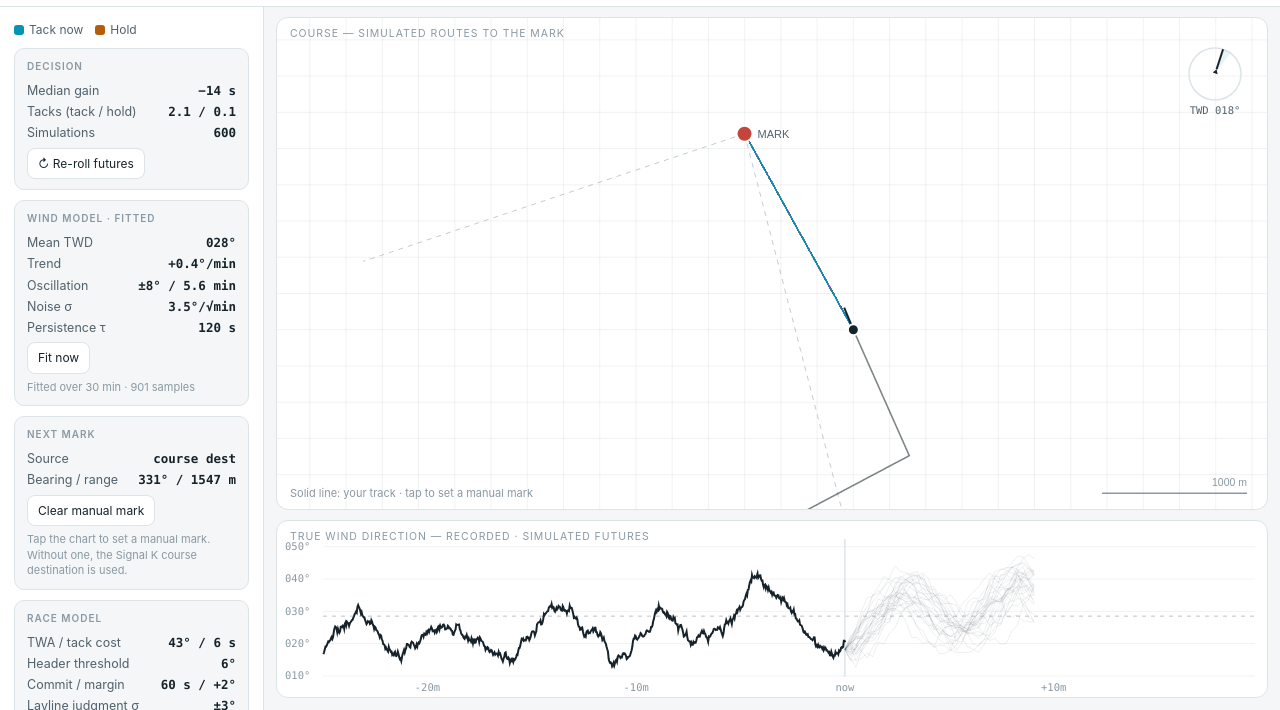
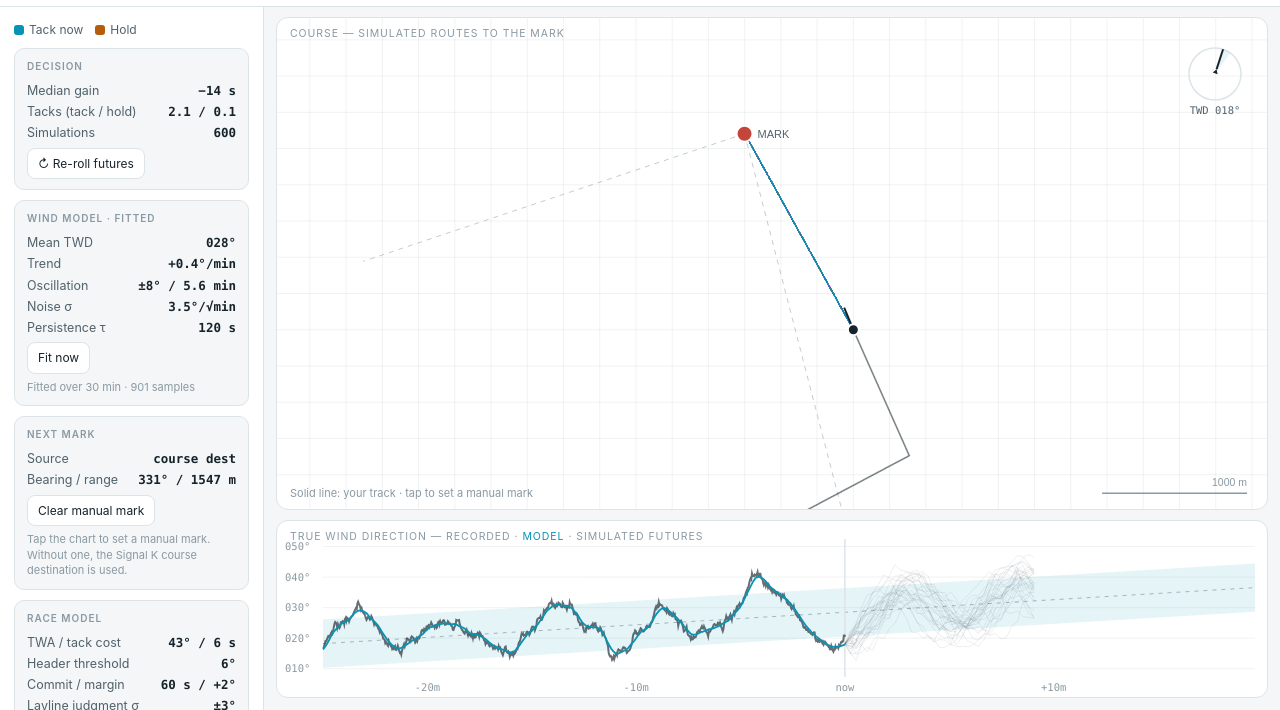
Before and after one commit to gradymorgan/tack-now, a website: page public/index.html in a window 1280 px wide. Shown: the part 90-800 px from the top of the page. Drawn offline with Linux system fonts and the light colour scheme; no server answers.

Commit message:
Model-over-history overlay; robust TWD fallbacks
Strip chart now shows the fitted model over the recorded breeze: the
smoothed wind the fit extracted, the sloped trend line, and the ±amp
oscillation envelope extended across past and future. Same envelope in
the standalone playground.

TWD source fallback chain per the Signal K spec and derived-data
behaviour: directionTrue → directionGround → heading + angleTrueGround
→ heading + angleTrueWater.

Co-Authored-By: Claude Fable 5 <noreply@anthropic.com>
Claude-Session: https://claude.ai/code/session_01CVnHvrXJj6fyZ1D6HTCPdn

```diff
--- a/public/index.html
+++ b/public/index.html
@@ -186,7 +186,7 @@
     <div class="hint">Solid line: your track · tap to set a manual mark</div>
   </div>
   <div class="card">
-    <div class="cap">True wind direction — recorded · simulated futures</div>
+    <div class="cap">True wind direction — recorded · <span style="color:var(--tack)">model</span> · simulated futures</div>
     <canvas id="strip"></canvas>
     <div id="tip" class="mono"></div>
   </div>
@@ -391,9 +391,13 @@ function fitWind(hist, windowMin, tauDefault) {
   }
   const tail = v.slice(-8);
   const cur = tail.reduce((a, b) => a + b) / tail.length;
+  // smoothed wind (trend + slow residual, fast noise removed) for the chart overlay
+  const step = Math.max(1, Math.floor(n / 240));
+  const smoothPts = [];
+  for (let i = 0; i < n; i += step) smoothPts.push([t[i] * 60, mv + trend * (t[i] - mt) + smooth[i]]);  // [sec, deg]
   return {
     cur: norm360(cur), mean: norm360(cur + normAng(meanNow - cur)),
-    trend, amp, period, sigma, tau: tauDefault,
+    trend, amp, period, sigma, tau: tauDefault, smoothPts,
     windowUsed: Math.round((t[n - 1] - t[0])), samples: n, source: "fit",
   };
 }
@@ -799,11 +803,13 @@ function drawStrip() {
     prev = v;
   }
 
+  const trendAt = t => P.mean + P.trend * t;   // fitted line, extrapolated both ways
   let lo = Infinity, hi = -Infinity;
   const scan = v => { if (v < lo) lo = v; if (v > hi) hi = v; };
   past.forEach(p => scan(p[1]));
   if (results) results.winds.forEach(tr => tr.forEach(scan));
-  scan(P.mean - P.amp); scan(P.mean + P.amp);
+  scan(trendAt(T0) - P.amp); scan(trendAt(T0) + P.amp);
+  scan(trendAt(T1) - P.amp); scan(trendAt(T1) + P.amp);
   lo -= 3; hi += 3;
 
   const X = t => padL + (t - T0) / (T1 - T0) * (w - padL - padR);
@@ -823,8 +829,14 @@ function drawStrip() {
   }
   ctx.textAlign = "left";
 
-  ctx.setLineDash([4, 5]); ctx.strokeStyle = css("--ink-3"); ctx.globalAlpha = 0.6;
-  ctx.beginPath(); ctx.moveTo(padL, Y(P.mean)); ctx.lineTo(w - padR, Y(P.mean)); ctx.stroke();
+  // model overlay: oscillation envelope around the fitted trend, past and future
+  ctx.fillStyle = css("--accent-soft");
+  ctx.beginPath();
+  ctx.moveTo(X(T0), Y(trendAt(T0) + P.amp)); ctx.lineTo(X(T1), Y(trendAt(T1) + P.amp));
+  ctx.lineTo(X(T1), Y(trendAt(T1) - P.amp)); ctx.lineTo(X(T0), Y(trendAt(T0) - P.amp));
+  ctx.closePath(); ctx.fill();
+  ctx.setLineDash([4, 5]); ctx.strokeStyle = css("--ink-3"); ctx.globalAlpha = 0.7;
+  ctx.beginPath(); ctx.moveTo(X(T0), Y(trendAt(T0))); ctx.lineTo(X(T1), Y(trendAt(T1))); ctx.stroke();
   ctx.setLineDash([]); ctx.globalAlpha = 1;
 
   ctx.strokeStyle = css("--line"); ctx.lineWidth = 1.5;
@@ -840,9 +852,23 @@ function drawStrip() {
     ctx.globalAlpha = 1;
   }
   if (past.length > 1) {
-    ctx.strokeStyle = css("--ink"); ctx.lineWidth = 2;
+    ctx.strokeStyle = css("--ink"); ctx.lineWidth = 2; ctx.globalAlpha = 0.65;
     ctx.beginPath();
     past.forEach((p, i) => i ? ctx.lineTo(X(p[0]), Y(p[1])) : ctx.moveTo(X(p[0]), Y(p[1])));
+    ctx.stroke(); ctx.globalAlpha = 1;
+  }
+  // smoothed wind (what the fit extracted) over the raw trace, re-anchored in
+  // case the fit unwrapped into a different 360° branch than the raw drawing
+  if (fit && fit.smoothPts && fit.smoothPts.length > 1) {
+    const off = 360 * Math.round((fit.smoothPts[fit.smoothPts.length - 1][1] - P.cur) / 360);
+    ctx.strokeStyle = css("--tack"); ctx.lineWidth = 1.8;
+    ctx.beginPath();
+    let started = false;
+    for (const [ts, v] of fit.smoothPts) {
+      if (ts < T0) continue;
+      if (!started) { ctx.moveTo(X(ts), Y(v - off)); started = true; }
+      else ctx.lineTo(X(ts), Y(v - off));
+    }
     ctx.stroke();
   }
   stripC._map = { X, Y, T0, T1, padL, padR, past, P };
```
Also changed, not shown: index.js (+9 -0 lines), tack_now.html (+11 -4 lines), README.md, docs/screenshot.png.
